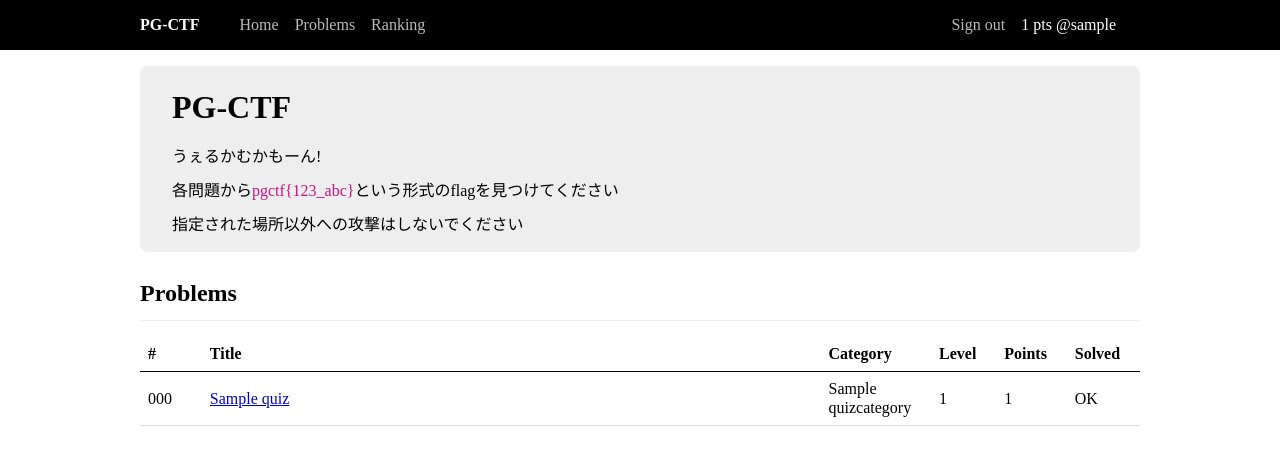
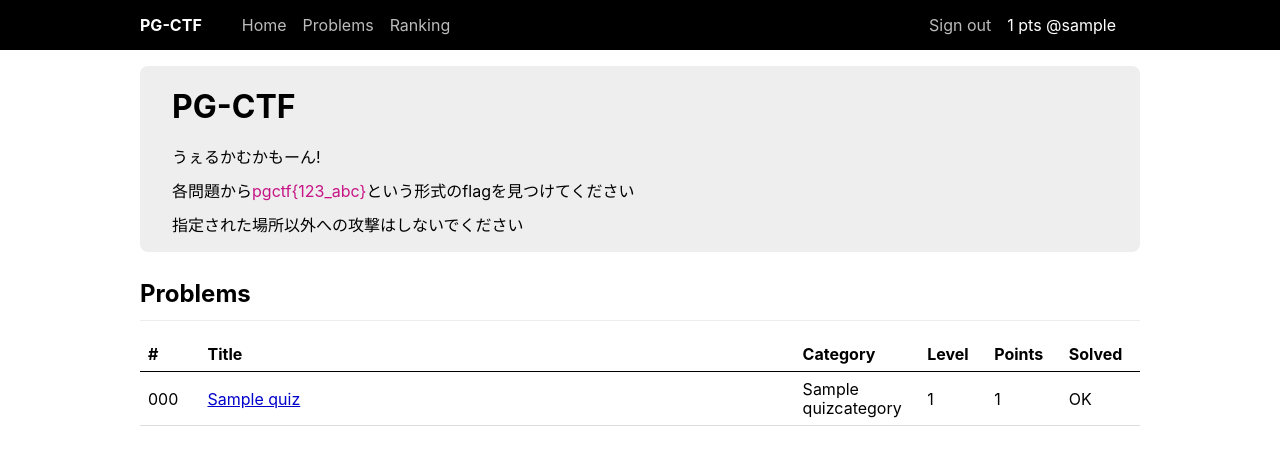
Before and after one commit to ravoratory/pgctf, a Django app: page / in a window 1280 px wide. Shown: the top 465 px of the page. Run offline with Django 3.2, Linux system fonts and the light colour scheme; a user stored in the database is signed in; tables that the repository leaves empty hold one stand-in row (values such as "Sample post"); style sheets or scripts are compiled from the project's sources; some libraries are stand-ins or nearby versions.

Commit message:
Set font-family

```diff
--- a/app/static/css/header.css
+++ b/app/static/css/header.css
@@ -1,3 +1,3 @@
-.navbar{background-color:#000}.container{display:flex;flex-wrap:inherit;align-items:center;justify-content:space-between;max-width:1000px;width:100%;margin-right:auto;margin-left:auto}.container .home-button,.container .home-button:visited{color:#fff;margin-right:1rem;white-space:nowrap;font-weight:bold;text-decoration:none}.container .navbar-content{width:100%;display:flex;justify-content:space-between}.container .navbar-content .navbar-menu{margin-right:0;display:flex;list-style:none;padding-left:0;margin:1em}.container .navbar-content .navbar-menu li{display:list-item;color:#bbb;margin:0 .5rem}.container .navbar-content .navbar-menu li a,.container .navbar-content .navbar-menu li a:visited{color:inherit;text-decoration:none}.container .navbar-content .navbar-menu li a:hover{color:#fff;text-decoration:underline}.container .navbar-content .navbar-menu .user-info{color:#fff}
+body{font-family:-apple-system, "Helvetica Neue", Arial, BlinkMacSystemFont, "Hiragino Kaku Gothic ProN", 'Segoe UI', sans-serif}.navbar{background-color:#000}.container{display:flex;flex-wrap:inherit;align-items:center;justify-content:space-between;max-width:1000px;width:100%;margin-right:auto;margin-left:auto}.container .home-button,.container .home-button:visited{color:#fff;margin-right:1rem;white-space:nowrap;font-weight:bold;text-decoration:none}.container .navbar-content{width:100%;display:flex;justify-content:space-between}.container .navbar-content .navbar-menu{margin-right:0;display:flex;list-style:none;padding-left:0;margin:1em}.container .navbar-content .navbar-menu li{display:list-item;color:#bbb;margin:0 .5rem}.container .navbar-content .navbar-menu li a,.container .navbar-content .navbar-menu li a:visited{color:inherit;text-decoration:none}.container .navbar-content .navbar-menu li a:hover{color:#fff;text-decoration:underline}.container .navbar-content .navbar-menu .user-info{color:#fff}
 
 /*# sourceMappingURL=header.css.map */
--- a/app/static/css/header.scss
+++ b/app/static/css/header.scss
@@ -1,6 +1,10 @@
 $header_back_color: black;
 $header_text_color: white;
 $header_menu_color: #bbb;
+
+body {
+    font-family: -apple-system, "Helvetica Neue", Arial, BlinkMacSystemFont, "Hiragino Kaku Gothic ProN", 'Segoe UI', sans-serif;
+}
 
 .navbar {
     background-color: $header_back_color;
```
Also changed, not shown: 1 other file.
